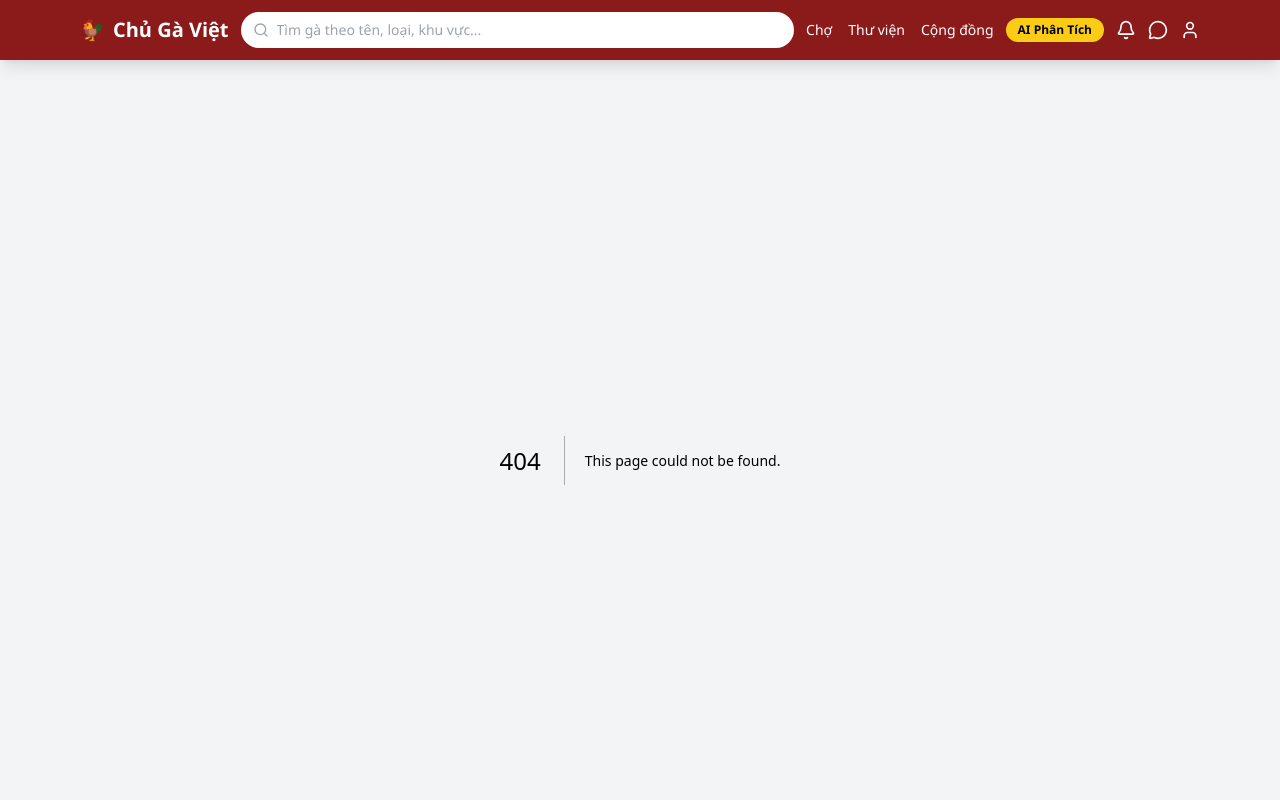
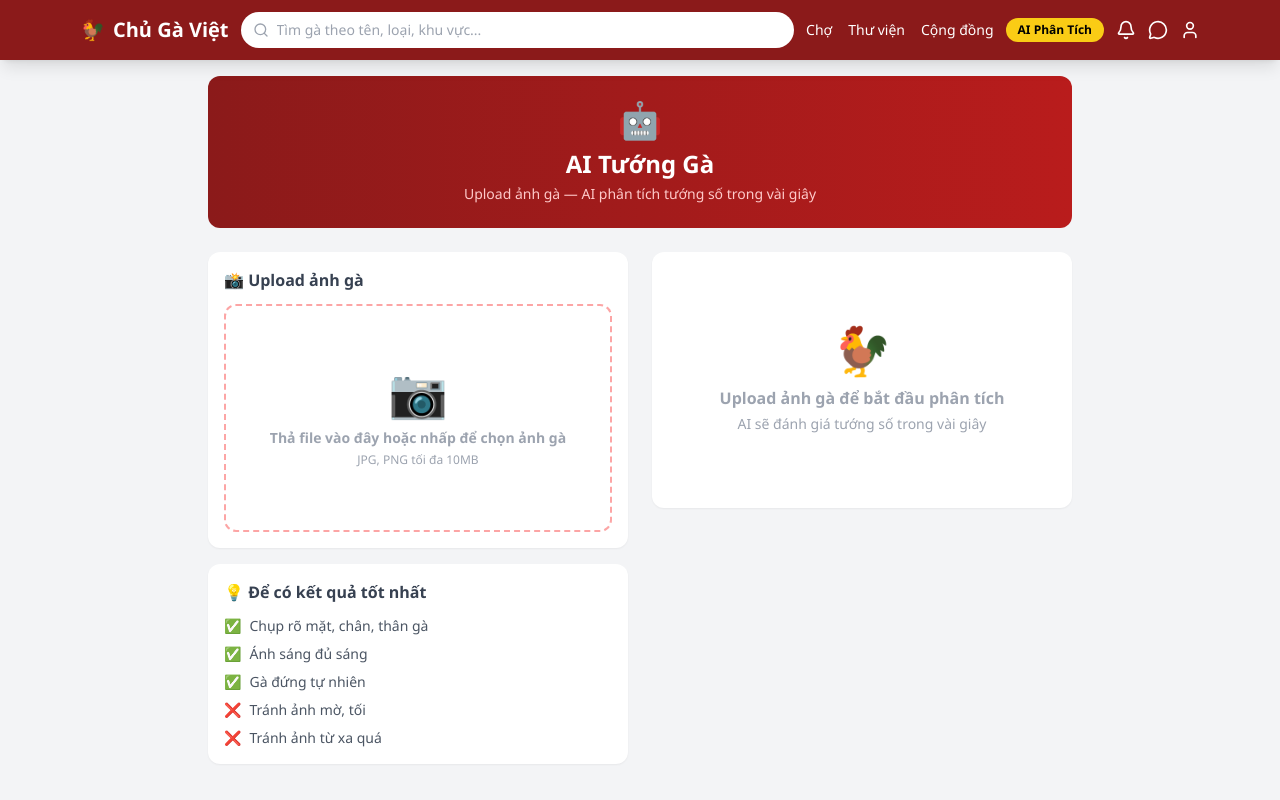
Before and after one commit to Song-Thao/chu-ga-viet, a Next.js app: page /ai-phan-tich in a window 1280 px wide. Before the commit this address had no page. Shown: the top 800 px of the page. Built offline with nearby package versions, Linux system fonts and the light colour scheme.

Commit message:
Implement AI analysis page for chicken evaluation

```diff
--- /dev/null
+++ b/app/ai-phan-tich/page.tsx
@@ -0,0 +1,210 @@
+'use client';
+import { useState } from 'react';
+
+const KetQuaMau = {
+  tong_diem: 8.5,
+  nhan_xet: 'Gà có ngoại hình tốt, mắt sáng và linh hoạt. Chân vuông chắc, vảy đẹp. Đây là con gà có tiềm năng chiến đấu cao.',
+  chi_tiet: [
+    { phan: '👁 Mắt', diem: 9, mo_ta: 'Sáng, không bị sóng', mau: 'bg-green-500' },
+    { phan: '🦵 Chân', diem: 8.5, mo_ta: 'Chắc khỏe, không bị thương', mau: 'bg-green-500' },
+    { phan: '🐾 Vảy', diem: 8, mo_ta: 'Vảy đẹp, quý hiếm', mau: 'bg-yellow-500' },
+    { phan: '🐓 Đầu', diem: 8.5, mo_ta: 'Đẹp, sáng bóng', mau: 'bg-green-500' },
+    { phan: '💪 Thân', diem: 8, mo_ta: 'Cân đối, khỏe mạnh', mau: 'bg-yellow-500' },
+    { phan: '🪶 Lông', diem: 9, mo_ta: 'Mượt, bóng đẹp', mau: 'bg-green-500' },
+  ],
+  gia_de_xuat: '5.000.000 - 8.000.000',
+};
+
+export default function AIPhanTichPage() {
+  const [image, setImage] = useState<string | null>(null);
+  const [loading, setLoading] = useState(false);
+  const [result, setResult] = useState<typeof KetQuaMau | null>(null);
+  const [step, setStep] = useState(0);
+
+  const LoadingSteps = [
+    '🔍 Đang nhận diện gà...',
+    '👁 Phân tích mắt...',
+    '🦵 Phân tích chân và vảy...',
+    '🤖 Tổng hợp kết quả...',
+  ];
+
+  const handleImage = (e: React.ChangeEvent<HTMLInputElement>) => {
+    const file = e.target.files?.[0];
+    if (!file) return;
+    const reader = new FileReader();
+    reader.onload = (ev) => {
+      setImage(ev.target?.result as string);
+      setResult(null);
+    };
+    reader.readAsDataURL(file);
+  };
+
+  const handleAnalyze = () => {
+    if (!image) return;
+    setLoading(true);
+    setStep(0);
+    const interval = setInterval(() => {
+      setStep(prev => {
+        if (prev >= LoadingSteps.length - 1) {
+          clearInterval(interval);
+          setLoading(false);
+          setResult(KetQuaMau);
+          return prev;
+        }
+        return prev + 1;
+      });
+    }, 800);
+  };
+
+  const getDiemMau = (diem: number) => {
+    if (diem >= 8.5) return 'text-green-600';
+    if (diem >= 7) return 'text-yellow-600';
+    return 'text-red-600';
+  };
+
+  return (
+    <div className="max-w-4xl mx-auto px-4 py-4">
+
+      {/* HEADER */}
+      <div className="bg-gradient-to-r from-[#8B1A1A] to-red-700 text-white rounded-xl p-6 mb-6 text-center">
+        <div className="text-4xl mb-2">🤖</div>
+        <h1 className="font-black text-2xl mb-1">AI Tướng Gà</h1>
+        <p className="text-red-200 text-sm">Upload ảnh gà — AI phân tích tướng số trong vài giây</p>
+      </div>
+
+      <div className="grid md:grid-cols-2 gap-6">
+
+        {/* UPLOAD */}
+        <div className="space-y-4">
+          <div className="bg-white rounded-xl p-4 shadow-sm">
+            <h2 className="font-bold text-gray-700 mb-3">📸 Upload ảnh gà</h2>
+
+            <label className="block border-2 border-dashed border-red-300 rounded-xl cursor-pointer hover:border-red-500 hover:bg-red-50 transition overflow-hidden">
+              <input type="file" accept="image/*" className="hidden" onChange={handleImage} />
+              {image ? (
+                <img src={image} alt="Gà" className="w-full h-56 object-cover" />
+              ) : (
+                <div className="h-56 flex flex-col items-center justify-center text-gray-400">
+                  <div className="text-5xl mb-3">📷</div>
+                  <div className="text-sm font-semibold">Thả file vào đây hoặc nhấp để chọn ảnh gà</div>
+                  <div className="text-xs mt-1">JPG, PNG tối đa 10MB</div>
+                </div>
+              )}
+            </label>
+
+            {image && !loading && !result && (
+              <button onClick={handleAnalyze}
+                className="w-full mt-3 bg-[#8B1A1A] text-white font-black py-3 rounded-xl hover:bg-[#6B0F0F] transition flex items-center justify-center gap-2">
+                🤖 Phân tích ngay
+              </button>
+            )}
+
+            {image && (result || loading) && (
+              <button onClick={() => { setImage(null); setResult(null); }}
+                className="w-full mt-3 border-2 border-gray-300 text-gray-600 font-semibold py-2 rounded-xl hover:bg-gray-50 transition text-sm">
+                🔄 Upload ảnh khác
+              </button>
+            )}
+          </div>
+
+          {/* HƯỚNG DẪN */}
+          {!image && (
+            <div className="bg-white rounded-xl p-4 shadow-sm">
+              <h3 className="font-bold text-gray-700 mb-3">💡 Để có kết quả tốt nhất</h3>
+              <ul className="space-y-2 text-sm text-gray-600">
+                <li className="flex gap-2">✅ <span>Chụp rõ mặt, chân, thân gà</span></li>
+                <li className="flex gap-2">✅ <span>Ánh sáng đủ sáng</span></li>
+                <li className="flex gap-2">✅ <span>Gà đứng tự nhiên</span></li>
+                <li className="flex gap-2">❌ <span>Tránh ảnh mờ, tối</span></li>
+                <li className="flex gap-2">❌ <span>Tránh ảnh từ xa quá</span></li>
+              </ul>
+            </div>
+          )}
+        </div>
+
+        {/* KẾT QUẢ */}
+        <div>
+          {/* LOADING */}
+          {loading && (
+            <div className="bg-white rounded-xl p-6 shadow-sm text-center">
+              <div className="w-16 h-16 border-4 border-[#8B1A1A] border-t-transparent rounded-full animate-spin mx-auto mb-4"></div>
+              <div className="font-bold text-gray-800 mb-2">{LoadingSteps[step]}</div>
+              <div className="flex gap-1 justify-center mt-3">
+                {LoadingSteps.map((_, i) => (
+                  <div key={i} className={`h-1.5 w-8 rounded-full transition ${i <= step ? 'bg-[#8B1A1A]' : 'bg-gray-200'}`}></div>
+                ))}
+              </div>
+            </div>
+          )}
+
+          {/* KẾT QUẢ */}
+          {result && !loading && (
+            <div className="space-y-4">
+
+              {/* TỔNG ĐIỂM */}
+              <div className="bg-white rounded-xl p-4 shadow-sm">
+                <div className="flex justify-between items-center mb-2">
+                  <h3 className="font-black text-gray-800">🤖 Kết quả AI</h3>
+                  <div className={`text-4xl font-black ${getDiemMau(result.tong_diem)}`}>
+                    {result.tong_diem}
+                  </div>
+                </div>
+                <div className="flex gap-1 mb-3">
+                  {[1,2,3,4,5].map(i => (
+                    <div key={i} className={`h-2 flex-1 rounded-full ${i <= Math.round(result.tong_diem/2) ? 'bg-yellow-400' : 'bg-gray-200'}`}></div>
+                  ))}
+                </div>
+                <p className="text-sm text-gray-600 leading-relaxed">{result.nhan_xet}</p>
+              </div>
+
+              {/* CHI TIẾT */}
+              <div className="bg-white rounded-xl p-4 shadow-sm">
+                <h3 className="font-black text-gray-800 mb-3">📊 Phân tích chi tiết</h3>
+                <div className="space-y-3">
+                  {result.chi_tiet.map(ct => (
+                    <div key={ct.phan}>
+                      <div className="flex justify-between items-center mb-1">
+                        <span className="text-sm font-semibold text-gray-700">{ct.phan}</span>
+                        <span className={`text-sm font-black ${getDiemMau(ct.diem)}`}>{ct.diem}/10</span>
+                      </div>
+                      <div className="h-2 bg-gray-200 rounded-full mb-1">
+                        <div className={`h-2 ${ct.mau} rounded-full transition-all`} style={{width: `${ct.diem * 10}%`}}></div>
+                      </div>
+                      <div className="text-xs text-gray-500">{ct.mo_ta}</div>
+                    </div>
+                  ))}
+                </div>
+              </div>
+
+              {/* GIÁ ĐỀ XUẤT */}
+              <div className="bg-gradient-to-r from-yellow-50 to-orange-50 border border-yellow-200 rounded-xl p-4">
+                <div className="font-bold text-gray-800 mb-1">💰 Giá đề xuất</div>
+                <div className="text-2xl font-black text-[#8B1A1A]">{result.gia_de_xuat} đ</div>
+                <div className="text-xs text-gray-500 mt-1">*Dựa trên phân tích AI, giá thực tế có thể khác</div>
+              </div>
+
+              {/* BUTTONS */}
+              <div className="flex gap-3">
+                <button className="flex-1 bg-[#8B1A1A] text-white font-bold py-3 rounded-xl hover:bg-[#6B0F0F] transition text-sm">
+                  📋 Đăng bán với kết quả này
+                </button>
+                <button className="flex-1 border-2 border-gray-300 text-gray-600 font-bold py-3 rounded-xl hover:bg-gray-50 transition text-sm">
+                  💾 Lưu kết quả
+                </button>
+              </div>
+            </div>
+          )}
+
+          {/* PLACEHOLDER */}
+          {!image && !loading && !result && (
+            <div className="bg-white rounded-xl p-6 shadow-sm text-center text-gray-400 h-64 flex flex-col items-center justify-center">
+              <div className="text-5xl mb-3">🐓</div>
+              <div className="font-semibold">Upload ảnh gà để bắt đầu phân tích</div>
+              <div className="text-sm mt-1">AI sẽ đánh giá tướng số trong vài giây</div>
+            </div>
+          )}
+        </div>
+      </div>
+    </div>
+  );
+}
```
